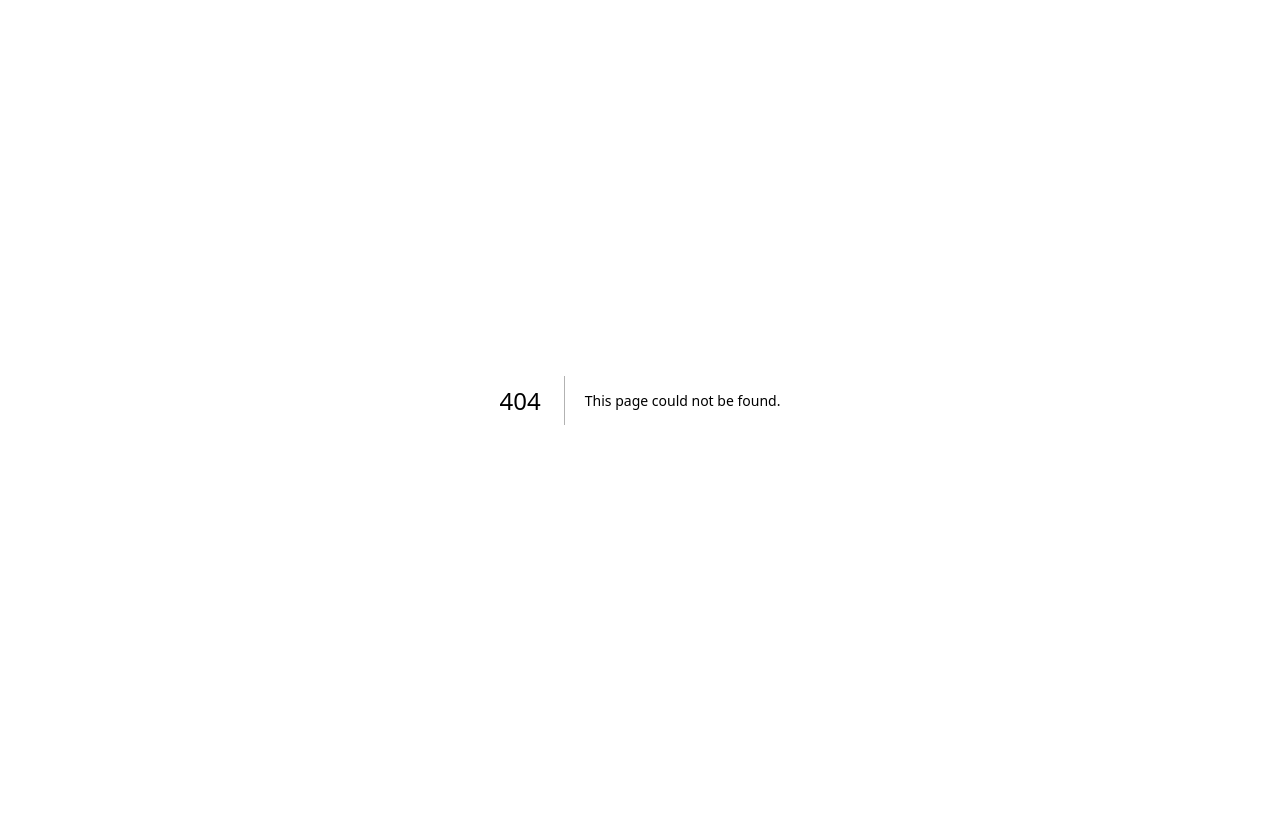
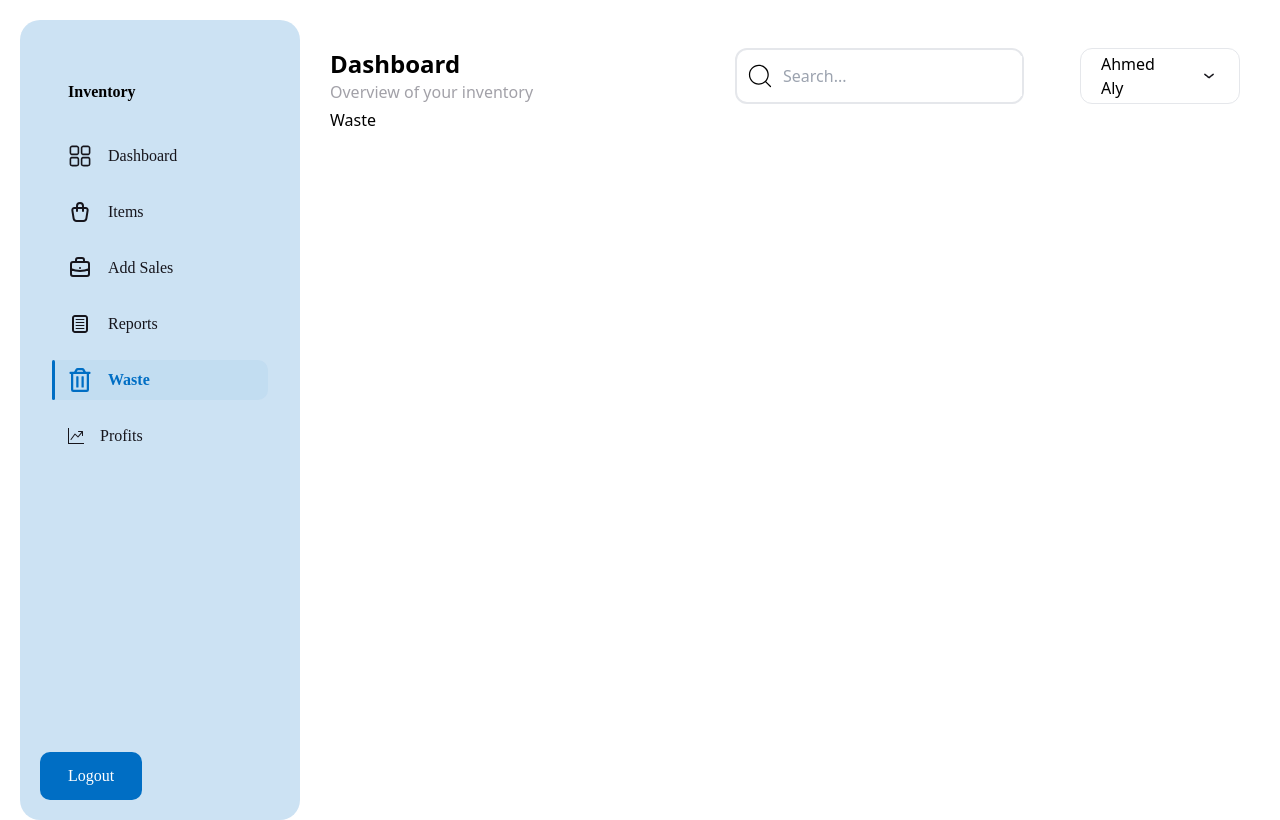
Before and after one commit to Mohmed-saleh1/inventory-frontend, a Next.js app: page /waste in a window 1280 px wide. Before the commit this address had no page. Built offline with nearby package versions, Linux system fonts and the light colour scheme; a web font is replaced by a local one.

Commit message:
Structure update

```diff
--- /dev/null
+++ b/app/(dashboard)/profits/page.tsx
@@ -0,0 +1,9 @@
+import React from 'react'
+
+const Profits = () => {
+  return (
+    <div>Profits</div>
+  )
+}
+
+export default Profits
--- /dev/null
+++ b/app/(dashboard)/waste/page.tsx
@@ -0,0 +1,9 @@
+import React from 'react'
+
+const Waste = () => {
+  return (
+    <div>Waste</div>
+  )
+}
+
+export default Waste
--- a/app/components/Sidebar.tsx
+++ b/app/components/Sidebar.tsx
@@ -7,6 +7,8 @@ import { TbShoppingBag } from "react-icons/tb";
 import { HiOutlineBriefcase } from "react-icons/hi";
 import { TiDocumentText } from "react-icons/ti";
 import MenuItem from "./MenuItem";
+import { FaRegTrashAlt } from "react-icons/fa";
+import { BsGraphUpArrow } from "react-icons/bs";
 
 const Sidebar = () => {
   // Define the menu items with their respective properties
@@ -33,6 +35,18 @@ const Sidebar = () => {
       name: "Reports",
       icon: <TiDocumentText size={24} />,
       path: "/reports",
+      isClickable: true,
+    },
+    {
+      name: "Waste",
+      icon: <FaRegTrashAlt size={24} />,
+      path: "/waste",
+      isClickable: true,
+    },
+    {
+      name: "Profits",
+      icon: <BsGraphUpArrow />,
+      path: "/profits",
       isClickable: true,
     },
   ];
```
